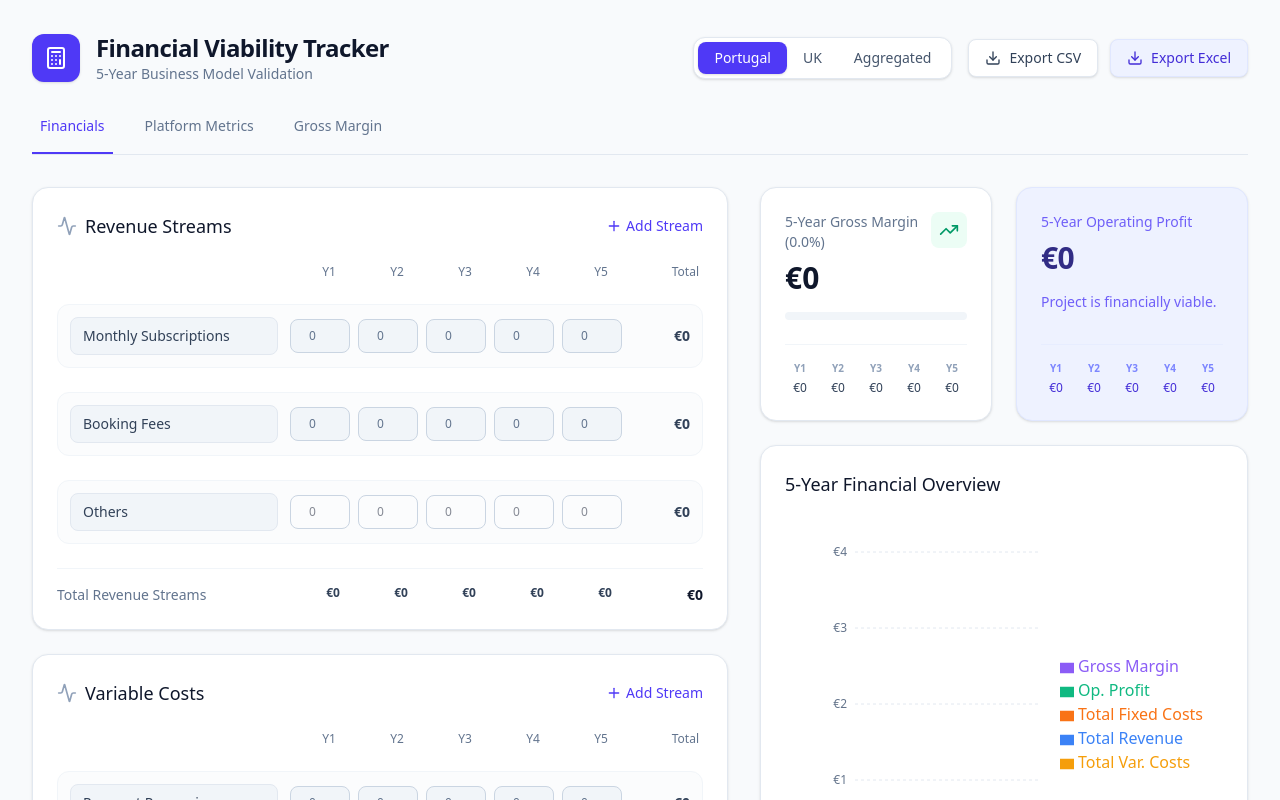
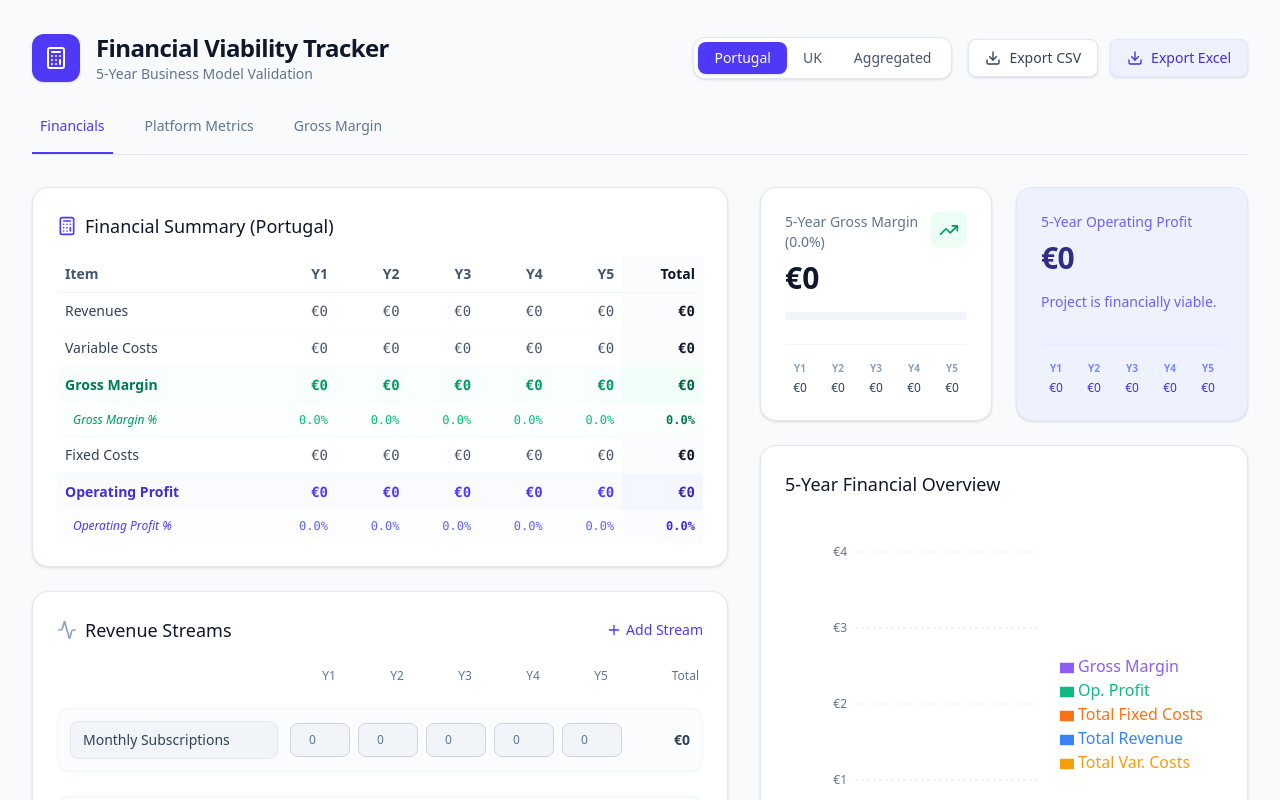
Before and after one commit to hlx-collab/Business-Project-The-Lisbon-MBA, a React (Vite) app: page / in a window 1280 px wide. Shown: the top 800 px of the page. Built offline with nearby package versions, Linux system fonts and the light colour scheme.

Commit message:
feat: Calculate derived revenue streams
Implement logic to automatically calculate revenue streams for 'Monthly Subscriptions' and 'Booking Fees' based on platform metrics and user-defined charges.

```diff
--- a/src/App.tsx
+++ b/src/App.tsx
@@ -104,56 +104,8 @@ export default function App() {
 
   const years = [0, 1, 2, 3, 4];
 
-  const currentMarketData = React.useMemo(() => {
-    if (activeMarket === 'Aggregated') {
-      const pt = markets.Portugal;
-      const uk = markets.UK;
-
-      const aggregateStreams = (s1: FinancialStream[], s2: FinancialStream[]) => {
-        // Map by name to handle custom streams
-        const allNames = Array.from(new Set([...s1.map(s => s.name), ...s2.map(s => s.name)]));
-        return allNames.map(name => {
-          const st1 = s1.find(s => s.name === name);
-          const st2 = s2.find(s => s.name === name);
-          const amounts = years.map(y => (Number(st1?.amounts[y]) || 0) + (Number(st2?.amounts[y]) || 0));
-          return {
-            id: `agg-${name}`,
-            name,
-            amounts,
-            isPermanent: st1?.isPermanent || st2?.isPermanent,
-            isCalculated: true
-          };
-        });
-      };
-
-      return {
-        platformMetricsStreams: aggregateStreams(pt.platformMetricsStreams, uk.platformMetricsStreams),
-        revenueStreams: aggregateStreams(pt.revenueStreams, uk.revenueStreams),
-        variableCostsStreams: aggregateStreams(pt.variableCostsStreams, uk.variableCostsStreams),
-        fixedCostsStreams: aggregateStreams(pt.fixedCostsStreams, uk.fixedCostsStreams),
-        chargeSubscription: pt.chargeSubscription.map((v, i) => v || uk.chargeSubscription[i]),
-        chargeBookingFees: pt.chargeBookingFees.map((v, i) => v || uk.chargeBookingFees[i]),
-      };
-    }
-    return markets[activeMarket];
-  }, [activeMarket, markets]);
-
-  const {
-    platformMetricsStreams,
-    revenueStreams,
-    variableCostsStreams,
-    fixedCostsStreams,
-    chargeSubscription,
-    chargeBookingFees
-  } = currentMarketData;
-
-  const updateMarketData = (updater: (prev: MarketData) => MarketData) => {
-    if (activeMarket === 'Aggregated') return;
-    setMarkets(prev => ({
-      ...prev,
-      [activeMarket]: updater(prev[activeMarket])
-    }));
-  };
+  const calculateFinancials = (data: MarketData) => {
+    const { platformMetricsStreams, revenueStreams, variableCostsStreams, fixedCostsStreams, chargeSubscription, chargeBookingFees } = data;
 
     const derivedRevenueStreams = revenueStreams.map(stream => {
       if (stream.id === 'rev-1' || stream.name === 'Monthly Subscriptions') {
@@ -164,7 +116,7 @@ export default function App() {
           const providers = Number(providersStream?.amounts[y]) || 0;
           const subFee = Number(subFeeStream?.amounts[y]) || 0;
           const charge = chargeSubscription[y] ? 1 : 0;
-        const total = providers * subFee * charge * 12; // Multiply by 12 for yearly revenue
+          const total = providers * subFee * charge * 12;
           return total;
         });
         return { ...stream, amounts, isCalculated: true };
@@ -209,7 +161,6 @@ export default function App() {
           const bookingsPerOwner = Number(bookingsPerOwnerStream?.amounts[y]) || 0;
           const avgPrice = Number(avgPriceStream?.amounts[y]) || 0;
 
-        // Payment processing happens for all bookings, even if no platform fee is charged
           const bookingTransactions = owners * bookingsPerOwner;
           const bookingVolume = bookingTransactions * avgPrice;
 
@@ -262,16 +213,15 @@ export default function App() {
       return stream;
     });
 
-  const getStreamTotal = (stream: FinancialStream) => stream.amounts.reduce((sum, val) => (sum as number) + (typeof val === 'number' ? val : 0), 0) as number;
-
-  const totalRevenueByYear = years.map(y => derivedRevenueStreams.reduce((sum, stream) => sum + (typeof stream.amounts[y] === 'number' ? stream.amounts[y] as number : 0), 0));
-  const totalVarCostsByYear = years.map(y => derivedVariableCostsStreams.reduce((sum, stream) => sum + (typeof stream.amounts[y] === 'number' ? stream.amounts[y] as number : 0), 0));
-  const totalFixedCostsByYear = years.map(y => fixedCostsStreams.reduce((sum, stream) => sum + (typeof stream.amounts[y] === 'number' ? stream.amounts[y] as number : 0), 0));
-  const totalPlatformMetricsByYear = years.map(y => platformMetricsStreams.reduce((sum, stream) => sum + (typeof stream.amounts[y] === 'number' ? stream.amounts[y] as number : 0), 0));
+    const totalRevenueByYear = years.map(y => derivedRevenueStreams.reduce((sum, stream) => sum + (Number(stream.amounts[y]) || 0), 0));
+    const totalVarCostsByYear = years.map(y => derivedVariableCostsStreams.reduce((sum, stream) => sum + (Number(stream.amounts[y]) || 0), 0));
+    const totalFixedCostsByYear = years.map(y => fixedCostsStreams.reduce((sum, stream) => sum + (Number(stream.amounts[y]) || 0), 0));
+    const totalPlatformMetricsByYear = years.map(y => platformMetricsStreams.reduce((sum, stream) => sum + (Number(stream.amounts[y]) || 0), 0));
 
     const grossMarginByYear = years.map(y => totalRevenueByYear[y] - totalVarCostsByYear[y]);
     const grossMarginPercentByYear = years.map(y => totalRevenueByYear[y] > 0 ? (grossMarginByYear[y] / totalRevenueByYear[y]) * 100 : 0);
     const opProfitByYear = years.map(y => grossMarginByYear[y] - totalFixedCostsByYear[y]);
+    const opProfitPercentByYear = years.map(y => totalRevenueByYear[y] > 0 ? (opProfitByYear[y] / totalRevenueByYear[y]) * 100 : 0);
 
     const totalRevenue = totalRevenueByYear.reduce((a, b) => a + b, 0);
     const totalVariableCosts = totalVarCostsByYear.reduce((a, b) => a + b, 0);
@@ -280,6 +230,100 @@ export default function App() {
     const grossMargin = grossMarginByYear.reduce((a, b) => a + b, 0);
     const operatingProfit = opProfitByYear.reduce((a, b) => a + b, 0);
     const calculatedMarginPercent = totalRevenue > 0 ? (grossMargin / totalRevenue) * 100 : 0;
+    const calculatedOpProfitPercent = totalRevenue > 0 ? (operatingProfit / totalRevenue) * 100 : 0;
+
+    return {
+      derivedRevenueStreams,
+      derivedVariableCostsStreams,
+      totalRevenueByYear,
+      totalVarCostsByYear,
+      totalFixedCostsByYear,
+      totalPlatformMetricsByYear,
+      grossMarginByYear,
+      grossMarginPercentByYear,
+      opProfitByYear,
+      opProfitPercentByYear,
+      totalRevenue,
+      totalVariableCosts,
+      fixedCosts,
+      totalPlatformMetrics,
+      grossMargin,
+      operatingProfit,
+      calculatedMarginPercent,
+      calculatedOpProfitPercent
+    };
+  };
+
+  const currentMarketData = React.useMemo(() => {
+    if (activeMarket === 'Aggregated') {
+      const pt = markets.Portugal;
+      const uk = markets.UK;
+
+      const aggregateStreams = (s1: FinancialStream[], s2: FinancialStream[]) => {
+        const allNames = Array.from(new Set([...s1.map(s => s.name), ...s2.map(s => s.name)]));
+        return allNames.map(name => {
+          const st1 = s1.find(s => s.name === name);
+          const st2 = s2.find(s => s.name === name);
+          const amounts = years.map(y => (Number(st1?.amounts[y]) || 0) + (Number(st2?.amounts[y]) || 0));
+          return {
+            id: `agg-${name}`,
+            name,
+            amounts,
+            isPermanent: st1?.isPermanent || st2?.isPermanent,
+            isCalculated: true
+          };
+        });
+      };
+
+      return {
+        platformMetricsStreams: aggregateStreams(pt.platformMetricsStreams, uk.platformMetricsStreams),
+        revenueStreams: aggregateStreams(pt.revenueStreams, uk.revenueStreams),
+        variableCostsStreams: aggregateStreams(pt.variableCostsStreams, uk.variableCostsStreams),
+        fixedCostsStreams: aggregateStreams(pt.fixedCostsStreams, uk.fixedCostsStreams),
+        chargeSubscription: pt.chargeSubscription.map((v, i) => v || uk.chargeSubscription[i]),
+        chargeBookingFees: pt.chargeBookingFees.map((v, i) => v || uk.chargeBookingFees[i]),
+      };
+    }
+    return markets[activeMarket];
+  }, [activeMarket, markets]);
+
+  const updateMarketData = (updater: (prev: MarketData) => MarketData) => {
+    if (activeMarket === 'Aggregated') return;
+    setMarkets(prev => ({
+      ...prev,
+      [activeMarket]: updater(prev[activeMarket])
+    }));
+  };
+
+  const {
+    platformMetricsStreams,
+    revenueStreams,
+    variableCostsStreams,
+    fixedCostsStreams,
+    chargeSubscription,
+    chargeBookingFees,
+    derivedRevenueStreams,
+    derivedVariableCostsStreams,
+    totalRevenueByYear,
+    totalVarCostsByYear,
+    totalFixedCostsByYear,
+    totalPlatformMetricsByYear,
+    grossMarginByYear,
+    grossMarginPercentByYear,
+    opProfitByYear,
+    opProfitPercentByYear,
+    totalRevenue,
+    totalVariableCosts,
+    fixedCosts,
+    totalPlatformMetrics,
+    grossMargin,
+    operatingProfit,
+    calculatedMarginPercent,
+    calculatedOpProfitPercent
+  } = React.useMemo(() => ({
+    ...currentMarketData,
+    ...calculateFinancials(currentMarketData)
+  }), [currentMarketData]);
 
   const formatCurrency = (value: number) => {
     return new Intl.NumberFormat('en-US', {
@@ -424,51 +468,100 @@ export default function App() {
     document.body.removeChild(link);
   };
 
+  const getStreamTotal = (stream: FinancialStream) => stream.amounts.reduce((sum, val) => (sum as number) + (Number(val) || 0), 0) as number;
+
   const exportToXLSX = () => {
+    const wb = XLSX.utils.book_new();
+
+    const marketsToExport: Market[] = ['Portugal', 'UK', 'Aggregated'];
+
+    marketsToExport.forEach(market => {
+      let data: MarketData;
+      if (market === 'Aggregated') {
+        const pt = markets.Portugal;
+        const uk = markets.UK;
+        const aggregateStreams = (s1: FinancialStream[], s2: FinancialStream[]) => {
+          const allNames = Array.from(new Set([...s1.map(s => s.name), ...s2.map(s => s.name)]));
+          return allNames.map(name => {
+            const st1 = s1.find(s => s.name === name);
+            const st2 = s2.find(s => s.name === name);
+            const amounts = years.map(y => (Number(st1?.amounts[y]) || 0) + (Number(st2?.amounts[y]) || 0));
+            return {
+              id: `agg-${name}`,
+              name,
+              amounts,
+              isPermanent: st1?.isPermanent || st2?.isPermanent,
+              isCalculated: true
+            };
+          });
+        };
+        data = {
+          platformMetricsStreams: aggregateStreams(pt.platformMetricsStreams, uk.platformMetricsStreams),
+          revenueStreams: aggregateStreams(pt.revenueStreams, uk.revenueStreams),
+          variableCostsStreams: aggregateStreams(pt.variableCostsStreams, uk.variableCostsStreams),
+          fixedCostsStreams: aggregateStreams(pt.fixedCostsStreams, uk.fixedCostsStreams),
+          chargeSubscription: pt.chargeSubscription.map((v, i) => v || uk.chargeSubscription[i]),
+          chargeBookingFees: pt.chargeBookingFees.map((v, i) => v || uk.chargeBookingFees[i]),
+        };
+      } else {
+        data = markets[market];
+      }
+
+      const financials = calculateFinancials(data);
       const rows: any[][] = [];
 
       // Header
+      rows.push([`Market: ${market}`]);
+      rows.push([]);
       rows.push(['Category', 'Stream Name', 'Year 1', 'Year 2', 'Year 3', 'Year 4', 'Year 5', 'Total']);
 
       // Revenue Streams
-    derivedRevenueStreams.forEach(stream => {
+      financials.derivedRevenueStreams.forEach(stream => {
         rows.push(['Revenue', stream.name, ...stream.amounts.map(a => Number(a) || 0), getStreamTotal(stream)]);
       });
-    rows.push(['Revenue Total', '', ...totalRevenueByYear, totalRevenue]);
+      rows.push(['Revenue Total', '', ...financials.totalRevenueByYear, financials.totalRevenue]);
 
       // Variable Costs
-    derivedVariableCostsStreams.forEach(stream => {
+      financials.derivedVariableCostsStreams.forEach(stream => {
         rows.push(['Variable Cost', stream.name, ...stream.amounts.map(a => Number(a) || 0), getStreamTotal(stream)]);
       });
-    rows.push(['Variable Cost Total', '', ...totalVarCostsByYear, totalVariableCosts]);
+      rows.push(['Variable Cost Total', '', ...financials.totalVarCostsByYear, financials.totalVariableCosts]);
 
       // Fixed Costs
-    fixedCostsStreams.forEach(stream => {
+      data.fixedCostsStreams.forEach(stream => {
         rows.push(['Fixed Cost', stream.name, ...stream.amounts.map(a => Number(a) || 0), getStreamTotal(stream)]);
       });
-    rows.push(['Fixed Cost Total', '', ...totalFixedCostsByYear, fixedCosts]);
+      rows.push(['Fixed Cost Total', '', ...financials.totalFixedCostsByYear, financials.fixedCosts]);
 
       // Summary
-    rows.push(['Summary', 'Gross Margin', ...grossMarginByYear, grossMargin]);
-    rows.push(['Summary', 'Operating Profit', ...opProfitByYear, operatingProfit]);
+      rows.push([]);
+      rows.push(['Summary', 'Metric', 'Year 1', 'Year 2', 'Year 3', 'Year 4', 'Year 5', 'Total']);
+      rows.push(['Summary', 'Revenues', ...financials.totalRevenueByYear, financials.totalRevenue]);
+      rows.push(['Summary', 'Variable Costs', ...financials.totalVarCostsByYear, financials.totalVariableCosts]);
+      rows.push(['Summary', 'Gross Margin', ...financials.grossMarginByYear, financials.grossMargin]);
+      rows.push(['Summary', 'Gross Margin %', ...financials.grossMarginPercentByYear.map(v => `${v.toFixed(1)}%`), `${financials.calculatedMarginPercent.toFixed(1)}%`]);
+      rows.push(['Summary', 'Fixed Costs', ...financials.totalFixedCostsByYear, financials.fixedCosts]);
+      rows.push(['Summary', 'Operating Profit', ...financials.opProfitByYear, financials.operatingProfit]);
+      rows.push(['Summary', 'Operating Profit %', ...financials.opProfitPercentByYear.map(v => `${v.toFixed(1)}%`), `${financials.calculatedOpProfitPercent.toFixed(1)}%`]);
 
       // Platform Metrics
       rows.push([]);
       rows.push(['Platform Metrics', 'Stream Name', 'Year 1', 'Year 2', 'Year 3', 'Year 4', 'Year 5', 'Total']);
-    platformMetricsStreams.forEach(stream => {
+      data.platformMetricsStreams.forEach(stream => {
         rows.push(['Platform Metric', stream.name, ...stream.amounts.map(a => Number(a) || 0), getStreamTotal(stream)]);
       });
-    rows.push(['Platform Metric Total', '', ...totalPlatformMetricsByYear, totalPlatformMetrics]);
+      rows.push(['Platform Metric Total', '', ...financials.totalPlatformMetricsByYear, financials.totalPlatformMetrics]);
 
       // Platform Settings
       rows.push([]);
       rows.push(['Platform Settings', 'Setting', 'Year 1', 'Year 2', 'Year 3', 'Year 4', 'Year 5']);
-    rows.push(['Platform Setting', 'Charge Subscription', ...chargeSubscription.map(v => v ? 'Yes' : 'No')]);
-    rows.push(['Platform Setting', 'Charge Booking Fees', ...chargeBookingFees.map(v => v ? 'Yes' : 'No')]);
+      rows.push(['Platform Setting', 'Charge Subscription', ...data.chargeSubscription.map(v => v ? 'Yes' : 'No')]);
+      rows.push(['Platform Setting', 'Charge Booking Fees', ...data.chargeBookingFees.map(v => v ? 'Yes' : 'No')]);
 
       const ws = XLSX.utils.aoa_to_sheet(rows);
-    const wb = XLSX.utils.book_new();
-    XLSX.utils.book_append_sheet(wb, ws, "Financial Data");
+      XLSX.utils.book_append_sheet(wb, ws, market);
+    });
+
     XLSX.writeFile(wb, "financial_viability_tracker.xlsx");
   };
 
@@ -685,6 +778,86 @@ export default function App() {
           <div className="grid grid-cols-1 xl:grid-cols-12 gap-8">
             {/* Inputs Section */}
             <div className="xl:col-span-7 space-y-6">
+              {/* Summary Table */}
+              <div className="bg-white p-6 rounded-2xl shadow-sm border border-slate-200 overflow-hidden">
+                <h2 className="text-lg font-medium mb-4 flex items-center space-x-2">
+                  <Calculator className="w-5 h-5 text-indigo-600" />
+                  <span>Financial Summary ({activeMarket})</span>
+                </h2>
+                <div className="overflow-x-auto">
+                  <table className="w-full text-sm">
+                    <thead>
+                      <tr className="border-b border-slate-100">
+                        <th className="text-left py-2 px-2 font-semibold text-slate-600">Item</th>
+                        {years.map(y => (
+                          <th key={y} className="text-right py-2 px-2 font-semibold text-slate-600">Y{y+1}</th>
+                        ))}
+                        <th className="text-right py-2 px-2 font-semibold text-slate-900 bg-slate-50/50">Total</th>
+                      </tr>
+                    </thead>
+                    <tbody>
+                      <tr className="border-b border-slate-50">
+                        <td className="py-2 px-2 font-medium text-slate-700">Revenues</td>
+                        {years.map(y => (
+                          <td key={y} className="text-right py-2 px-2 text-slate-600 font-mono">{formatCurrency(totalRevenueByYear[y])}</td>
+                        ))}
+                        <td className="text-right py-2 px-2 font-bold text-slate-900 bg-slate-50/50 font-mono">{formatCurrency(totalRevenue)}</td>
+                      </tr>
+                      <tr className="border-b border-slate-50">
+                        <td className="py-2 px-2 font-medium text-slate-700">Variable Costs</td>
+                        {years.map(y => (
+                          <td key={y} className="text-right py-2 px-2 text-slate-600 font-mono">{formatCurrency(totalVarCostsByYear[y])}</td>
+                        ))}
+                        <td className="text-right py-2 px-2 font-bold text-slate-900 bg-slate-50/50 font-mono">{formatCurrency(totalVariableCosts)}</td>
+                      </tr>
+                      <tr className="border-b border-slate-50 bg-emerald-50/30">
+                        <td className="py-2 px-2 font-semibold text-emerald-700">Gross Margin</td>
+                        {years.map(y => (
+                          <td key={y} className="text-right py-2 px-2 text-emerald-600 font-bold font-mono">{formatCurrency(grossMarginByYear[y])}</td>
+                        ))}
+                        <td className="text-right py-2 px-2 font-bold text-emerald-800 bg-emerald-50/50 font-mono">{formatCurrency(grossMargin)}</td>
+                      </tr>
+                      <tr className="border-b border-slate-50 bg-emerald-50/10">
+                        <td className="py-2 px-2 text-xs font-medium text-emerald-600 italic pl-4">Gross Margin %</td>
+                        {years.map(y => (
+                          <td key={y} className="text-right py-2 px-2 text-emerald-500 font-mono text-xs">{grossMarginPercentByYear[y].toFixed(1)}%</td>
+                        ))}
+                        <td className="text-right py-2 px-2 font-bold text-emerald-700 bg-emerald-50/20 font-mono text-xs">{calculatedMarginPercent.toFixed(1)}%</td>
+                      </tr>
+                      <tr className="border-b border-slate-50">
+                        <td className="py-2 px-2 font-medium text-slate-700">Fixed Costs</td>
+                        {years.map(y => (
+                          <td key={y} className="text-right py-2 px-2 text-slate-600 font-mono">{formatCurrency(totalFixedCostsByYear[y])}</td>
+                        ))}
+                        <td className="text-right py-2 px-2 font-bold text-slate-900 bg-slate-50/50 font-mono">{formatCurrency(fixedCosts)}</td>
+                      </tr>
+                      <tr className="bg-indigo-50/30">
+                        <td className="py-2 px-2 font-semibold text-indigo-700">Operating Profit</td>
+                        {years.map(y => (
+                          <td key={y} className={`text-right py-2 px-2 font-bold font-mono ${opProfitByYear[y] >= 0 ? 'text-indigo-600' : 'text-red-600'}`}>
+                            {formatCurrency(opProfitByYear[y])}
+                          </td>
+                        ))}
+                        <td className={`text-right py-2 px-2 font-bold bg-indigo-50/50 font-mono ${operatingProfit >= 0 ? 'text-indigo-800' : 'text-red-800'}`}>
+                          {formatCurrency(operatingProfit)}
+                        </td>
+                      </tr>
+                      <tr className="bg-indigo-50/10">
+                        <td className="py-2 px-2 text-xs font-medium text-indigo-600 italic pl-4">Operating Profit %</td>
+                        {years.map(y => (
+                          <td key={y} className={`text-right py-2 px-2 font-mono text-xs ${opProfitPercentByYear[y] >= 0 ? 'text-indigo-500' : 'text-red-500'}`}>
+                            {opProfitPercentByYear[y].toFixed(1)}%
+                          </td>
+                        ))}
+                        <td className={`text-right py-2 px-2 font-bold bg-indigo-50/20 font-mono text-xs ${calculatedOpProfitPercent >= 0 ? 'text-indigo-700' : 'text-red-700'}`}>
+                          {calculatedOpProfitPercent.toFixed(1)}%
+                        </td>
+                      </tr>
+                    </tbody>
+                  </table>
+                </div>
+              </div>
+
               {renderStreamSection('Revenue Streams', derivedRevenueStreams, 'Revenue', totalRevenue, totalRevenueByYear, 'revenueStreams')}
               {renderStreamSection('Variable Costs', derivedVariableCostsStreams, 'Cost', totalVariableCosts, totalVarCostsByYear, 'variableCostsStreams')}
               {renderStreamSection('Fixed Operating Costs', fixedCostsStreams, 'Fixed Cost', fixedCosts, totalFixedCostsByYear, 'fixedCostsStreams')}
```
Lines whose indentation alone changed are shown as unchanged.
